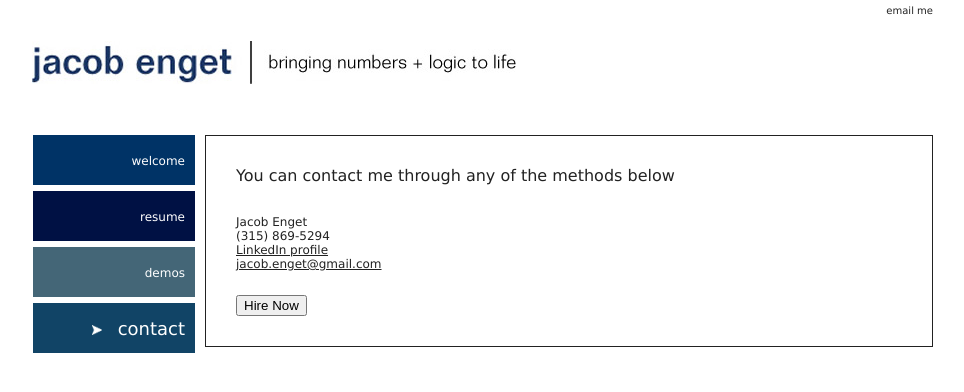
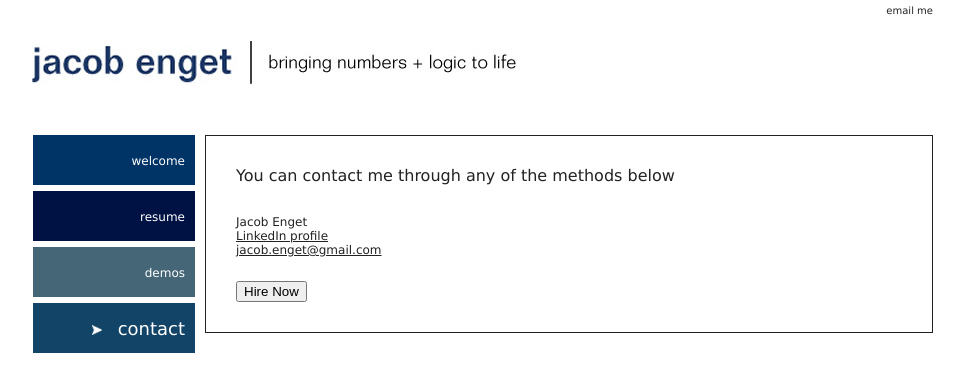
Before and after one commit to jacobenget/jacobenget.github.io, a Jekyll site: the page built from contact.html, in a window 1280 px wide. Shown: the top 392 px of the page, without its empty margins (157-1121 px from the left). Built offline with Jekyll 4.4.1, drawn with Linux system fonts in a browser that asks for light colours.

Commit message:
Remove personal phone number from Contact page
The cons of offering this contact option outweigh the pros

```diff
--- a/contact.html
+++ b/contact.html
@@ -10,7 +10,6 @@ associated_top_level_page: contact
   </div>
   <div id="contactText">
     <div id="myName">Jacob Enget</div>
-    <div id="phoneNumber">(315) 869-5294</div>
     <div id="linkedinProfile"><a href="https://linkedin.com/in/jacobenget">LinkedIn profile</div>
     <div id="email"><a class="boldMe" href="mailto:jacob.enget@gmail.com">jacob.enget@gmail.com</a></div>
     <div id="hireMeSection">
```
